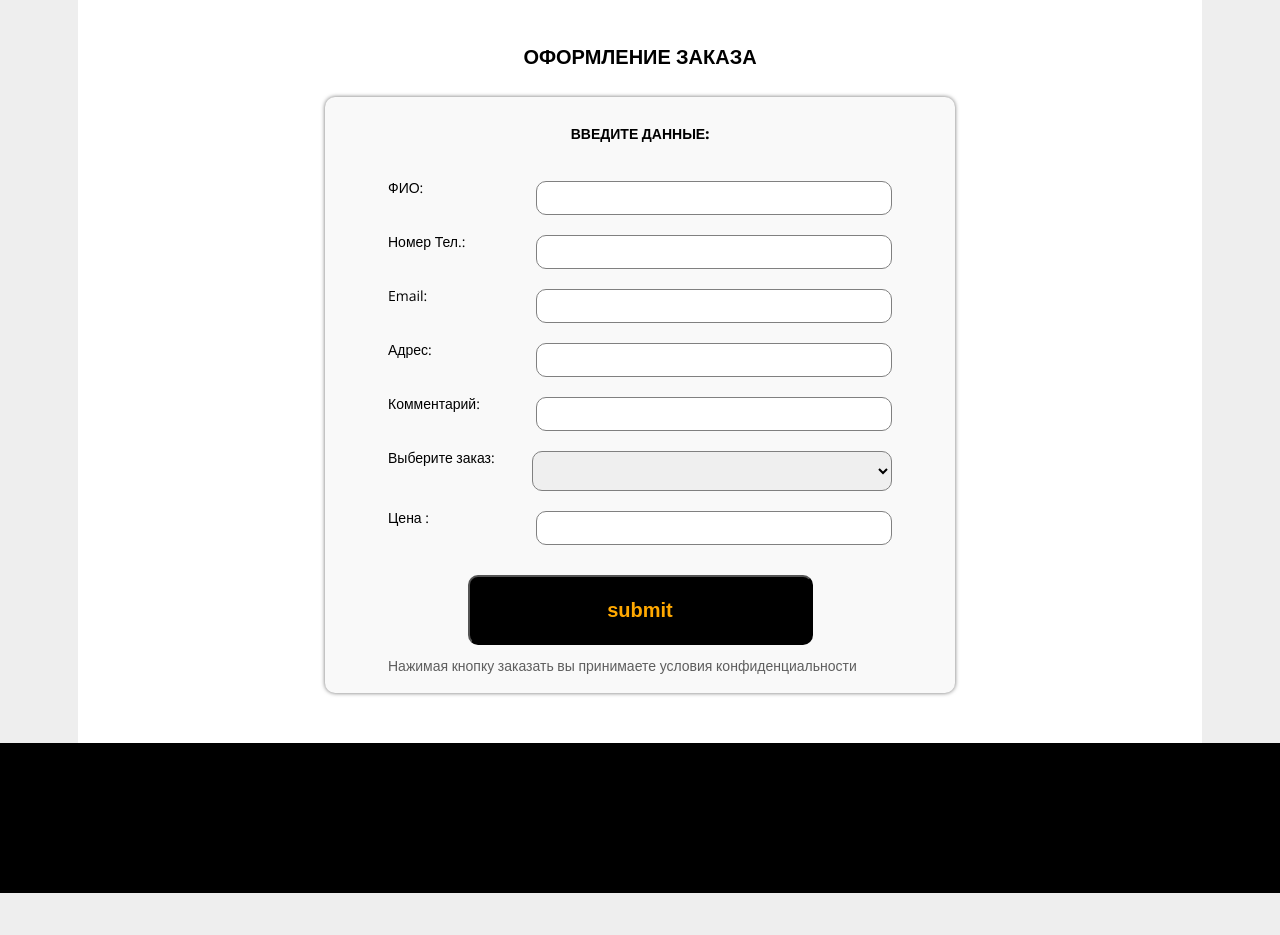
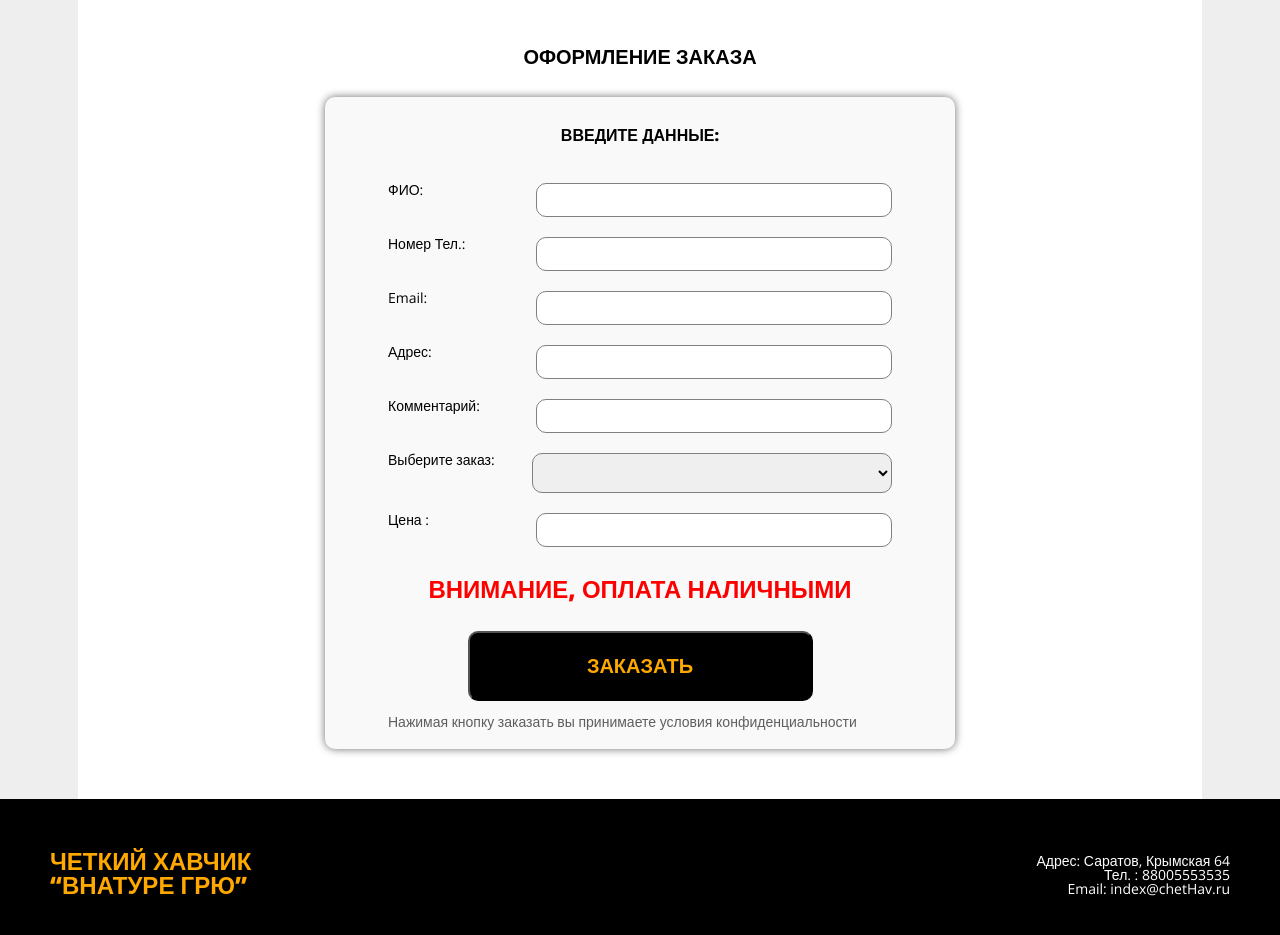
Before and after one commit to Introvert696/ChetkiyHavchik_Site, a plain HTML site: page order.html in a window 1280 px wide. Shown: the part 61-996 px from the top of the page. Before the commit the page ends 954 px from the top, so only its background shows below. Drawn offline with nearby package versions, Linux system fonts and the light colour scheme; no server answers.

Commit message:
updated
Добавил ссылочки и в js добавил переменную для удобности

```diff
--- a/assets/css/main.css
+++ b/assets/css/main.css
@@ -61,7 +61,7 @@ a{
 
 }
 .shadow{
-    box-shadow: 0px 0px 4px rgb(110, 110, 110);
+    box-shadow: 0px 0px 8px rgb(110, 110, 110);
 }
 .item{
     min-height: 340px;
@@ -128,7 +128,7 @@ a{
     text-align: center;
     margin-left: auto;
     margin-right: auto;
-    font-size: 14px;
+    font-size: 16px;
     font-weight: 800;
 }
 .input-box {
@@ -173,7 +173,27 @@ a{
 #price{
     input-security:unset ;
 }
+.text-price{
+    padding-top: 30px;
+    font-size: 24px;
+    font-weight: 800;
+    color:red;
+    text-align: center;
+    /* border:1px red solid; */
+}
 footer{
     height: 150px;
     background-color:#000;
+    justify-content: space-between;
+    color:#fff;
+    padding: 50px 50px 0px 50px;
 }
+.text-logo{
+    font-size: 24px;
+    color:#FFA800;
+    font-weight: 800;
+}
+.text-desk{
+    text-align: right;
+    padding-top: 5px;
+}
--- a/assets/js/main.js
+++ b/assets/js/main.js
@@ -1,4 +1,6 @@
 'use strict';
+let hostName = "http://localhost";
+
 //получаем теги для дальнейшей вставки
 let itemItems = document.querySelector(".items");
 let purchasesDiv = document.querySelector(".purchases");
@@ -6,8 +8,16 @@ let purchasesDiv = document.querySelector(".purchases");
 //массив со всеми предметами
 let itemsArr;
 
+try {
+  let formAction = document.querySelector("form");
+  formAction.action = hostName+"/order/create";
+} catch (error) {
+  //console.log(error);
+}
+
+
 //отправляем запрос на сервак, чтобы получить items
-fetch('http://vh522015.eurodir.ru/items')
+fetch(hostName+'/items')
   .then((response) => {
     return response.json();
   })
@@ -16,14 +26,14 @@ fetch('http://vh522015.eurodir.ru/items')
       //пытаемся создать список для выбора
       createOptionList(data);
     } catch (error) {
-      console.log(error);
+      //console.log(error);
     }
     try {
       //Выводим предметы на главную страницу
       viewAllItems(data);
     } catch (error) {
       //обработка ошибок
-      console.log(error)
+      //console.log(error)
     }
 
   });
@@ -34,10 +44,10 @@ try {
   //обработка нажатий по листу
   optionList.addEventListener("click", (e) => {
     let selectedItemId = e.target.value;
-    console.log(itemsArr);
+    //console.log(itemsArr);
     itemsArr.forEach(el => {
       if (selectedItemId == el.Item_Id) {
-        console.log(el);
+        //console.log(el);
         priceValue.value = el.Item_Price;
       }
     });
@@ -56,7 +66,7 @@ function viewAllItems(data) {
 
     let itemDiv = document.createElement("div");
 
-    itemDiv.innerHTML = `<div class='item shadow'><img src=${el['Item_Pict']} class='ctrobj'><div class='item-text'><p><span>${el['Item_Name']} </span></p><br><p>${el['Item_Desk']} </p></div><div class='price-text'><p>Цена: <span>${el['Item_Price']}  руб</span> </p></div></div>`;
+    itemDiv.innerHTML = `<div class='item shadow'><img src=${el['Item_Pict']} alt="item_pict" class='ctrobj'><div class='item-text'><p><span>${el['Item_Name']} </span></p><br><p>${el['Item_Desk']} </p></div><div class='price-text'><p>Цена: <span>${el['Item_Price']}  руб</span> </p></div></div>`;
     itemItems.appendChild(itemDiv);
 
   });
--- a/order.html
+++ b/order.html
@@ -5,9 +5,10 @@
     <meta charset="UTF-8">
     <meta http-equiv="X-UA-Compatible" content="IE=edge">
     <meta name="viewport" content="width=device-width, initial-scale=1.0">
-    <title>Document</title>
+    <title>Сделать заказ</title>
     <link rel="stylesheet" href="assets/css/reset.css">
     <link rel="stylesheet" href="assets/css/main.css">
+    <link rel="icon" type="image/x-icon" href="/assets/img/favicon.ico">
 </head>
 
 <body>
@@ -21,9 +22,9 @@
             <p><a href="/">ПОСМОТРЕТЬ АССОРТИМЕНТ</a></p>
         </div>
         <div class="header-links pt10 fw800">
-            <a href="#">Главная</a>
-            <a href="">Ассортимент</a>
-            <a href="#">О нас</a>
+            <a href="/index.html">Главная</a>
+            <a href="/order.html">Ассортимент</a>
+            <a href="/about.html">О нас</a>
         </div>
     </header>
 
@@ -36,7 +37,7 @@
             <div class="title-form ctrobj ">
                 <p>ВВЕДИТЕ ДАННЫЕ:</p>
             </div>
-            <form action="http://vh522015.eurodir.ru/order/create" class="forms" method="POST">
+            <form action="" class="forms" method="POST">
                 <div class="input-box flex">
                     <p>ФИО: </p><input type="text" name="FIO">
                 </div>
@@ -62,8 +63,11 @@
                 <div class="input-box flex">
                     <p>Цена :</p><input type="text" name="price" id="price" readonly>
                 </div>
+                <div class="text-price">
+                    <p>ВНИМАНИЕ, ОПЛАТА НАЛИЧНЫМИ</p>
+                </div>
                 <div class="form-btn ">
-                    <input id="submit" type="submit" value="submit" />
+                    <input id="submit" type="submit" value="ЗАКАЗАТЬ" />
                 </div>
                 <div class="text-confid">
                     <br>
@@ -72,8 +76,24 @@
             </form>
         </div>
     </section>
-    <footer class="ctrobj">
-
+    <footer class="ctrobj flex">
+        <div class="left-side">
+            <div class="text-logo">
+                <p>
+                    ЧЕТКИЙ ХАВЧИК
+                    <br>“ВНАТУРЕ ГРЮ”
+                </p>
+            </div>
+        </div>
+        <div class="right-side">
+            <div class="text-desk">
+                <p>
+                    Адрес: Саратов, Крымская 64
+                    <br>Тел. : 88005553535
+                    <br>Email: index@chetHav.ru
+                </p>
+            </div>
+        </div>
     </footer>
     <script src="assets/js/main.js"></script>
 </body>
```
Also changed, not shown: about.html (+21 -5 lines), index.html (+23 -6 lines), assets/img/favicon.ico (added).
